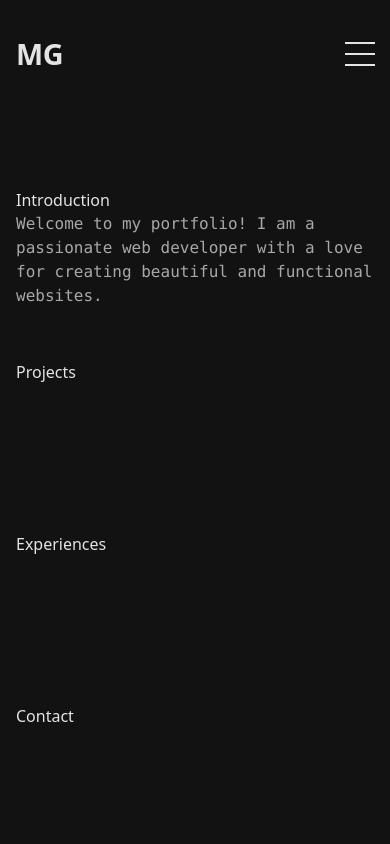
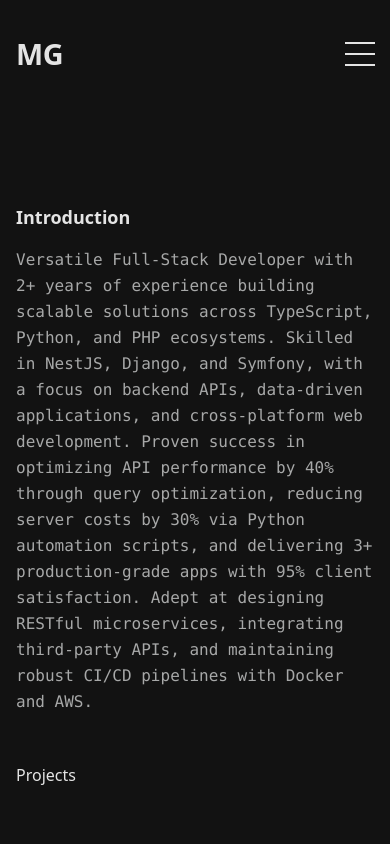
Before and after one commit to Gharib84/Mahmoud.Gharib, an Angular app: page / in a window 390 px wide. Shown: the top 844 px of the page. Built offline with nearby package versions, Linux system fonts and the light colour scheme.

Commit message:
fixed fonts type

```diff
--- a/src/app/app.component.html
+++ b/src/app/app.component.html
@@ -4,10 +4,9 @@
       <app-header></app-header>
     </div>
   </div>
-  <div class="introduction col-span-1 md:col-span-12">
-    <div class="max-w-3xl mx-auto p-4">
-      <h2>Introduction</h2>
-      <p>Welcome to my portfolio! I am a passionate web developer with a love for creating beautiful and functional websites.</p>
+  <div class="introduction col-span-1 md:col-span-12 row-span-3">
+    <div class="max-w-3xl mx-auto p-0">
+      <app-introduction></app-introduction>
     </div>
   </div>
   <div class="projects col-span-1 md:col-span-12">
--- a/src/app/app.component.ts
+++ b/src/app/app.component.ts
@@ -1,10 +1,11 @@
 import { Component } from '@angular/core';
 import { RouterOutlet } from '@angular/router';
 import { HeaderComponent } from './components/header/header.component';
+import { IntroductionComponent } from './components/introduction/introduction.component';
 
 @Component({
   selector: 'app-root',
-  imports: [HeaderComponent],
+  imports: [HeaderComponent,IntroductionComponent],
   templateUrl: './app.component.html',
   styleUrl: './app.component.css'
 })
--- a/src/app/components/header/header.component.css
+++ b/src/app/components/header/header.component.css
@@ -20,17 +20,19 @@
     align-items: center;
     justify-content: center;
     position: fixed;
-    top: 70px;
+    top: 0;
     left: 0;
     width: 100%;
     margin: 0;
     padding: 1rem;
     transition: opacity 0.3s ease, transform 0.3s ease;
     background-color: var(--color-white, white);
-    height: calc(100vh - 60px);
+    height: 100vh;
+    z-index: 10;
     opacity: 0;
     pointer-events: none;
     transform: translateY(-10px);
+    overflow: hidden;
   }
 
   .social-icons {
--- a/src/app/components/introduction/introduction.component.html
+++ b/src/app/components/introduction/introduction.component.html
@@ -1 +1,14 @@
-<p>introduction works!</p>
+<section id="about" class="max-w-3xl mx-auto p-4">
+    <h2 class="text-lg font-bold mb-4 text-black dark:text-primary">Introduction</h2>
+    <p class="font-mono md:text-justify leading-relaxed text-left">
+        Versatile Full-Stack Developer with 2+ years of experience building scalable
+        solutions across TypeScript, Python, and PHP ecosystems.
+        Skilled in NestJS, Django, and Symfony, with a focus on  backend APIs,
+        data-driven applications, and cross-platform web development.
+        Proven success in optimizing API performance by 40% through query optimization,
+        reducing server costs by 30% via Python automation  scripts,
+        and delivering 3+ production-grade apps with 95% client  satisfaction.
+        Adept at designing RESTful microservices, integrating  third-party APIs,
+        and maintaining robust CI/CD pipelines with Docker and AWS.
+    </p>
+  </section>
```
